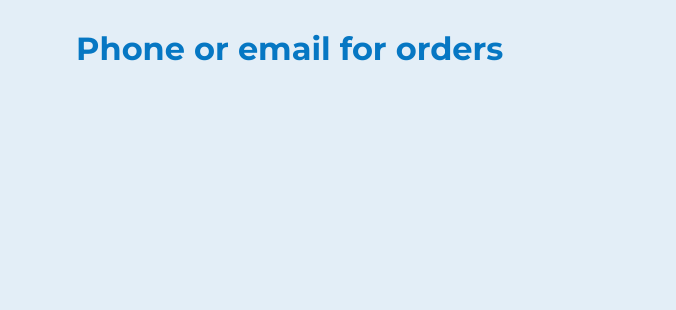
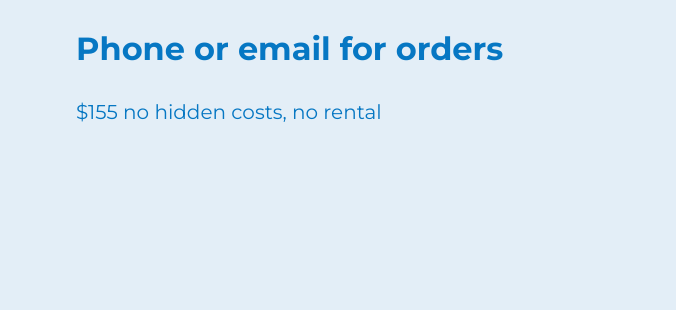
Before and after one commit to 16BitDevelopment/gasmanorder.com, a plain HTML site: page index.html in a window 1280 px wide. Shown: the part 204-514 px from the top of the page, 604-1280 px from the left. Drawn offline with Linux system fonts and the light colour scheme.

Commit message:
Update index.html

```diff
--- a/index.html
+++ b/index.html
@@ -43,6 +43,7 @@
                 <div class="header-text">
                     <h1>Website Coming Soon...</h1>
                     <h2>Phone or email for orders</h2>
+                    <p>$155 no hidden costs, no rental</p>
                 </div>
             </div>
         </header>
```
